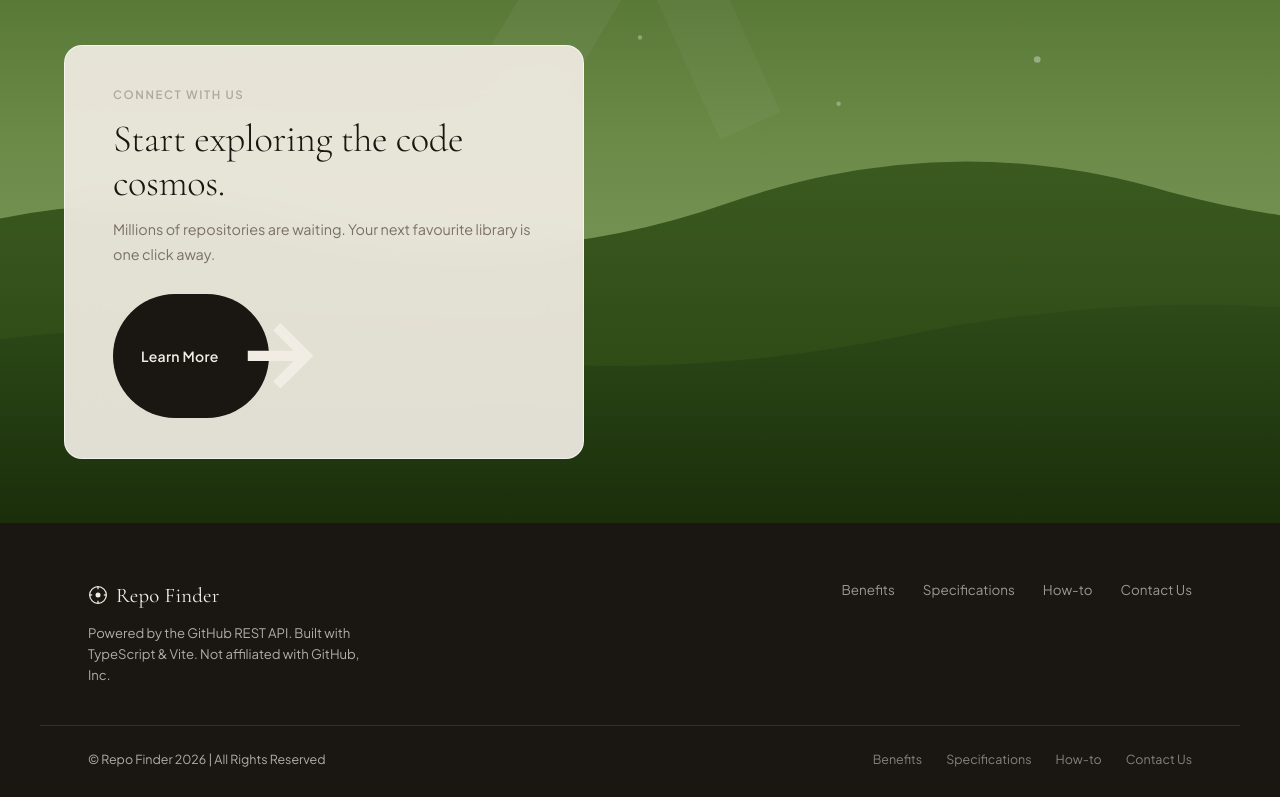
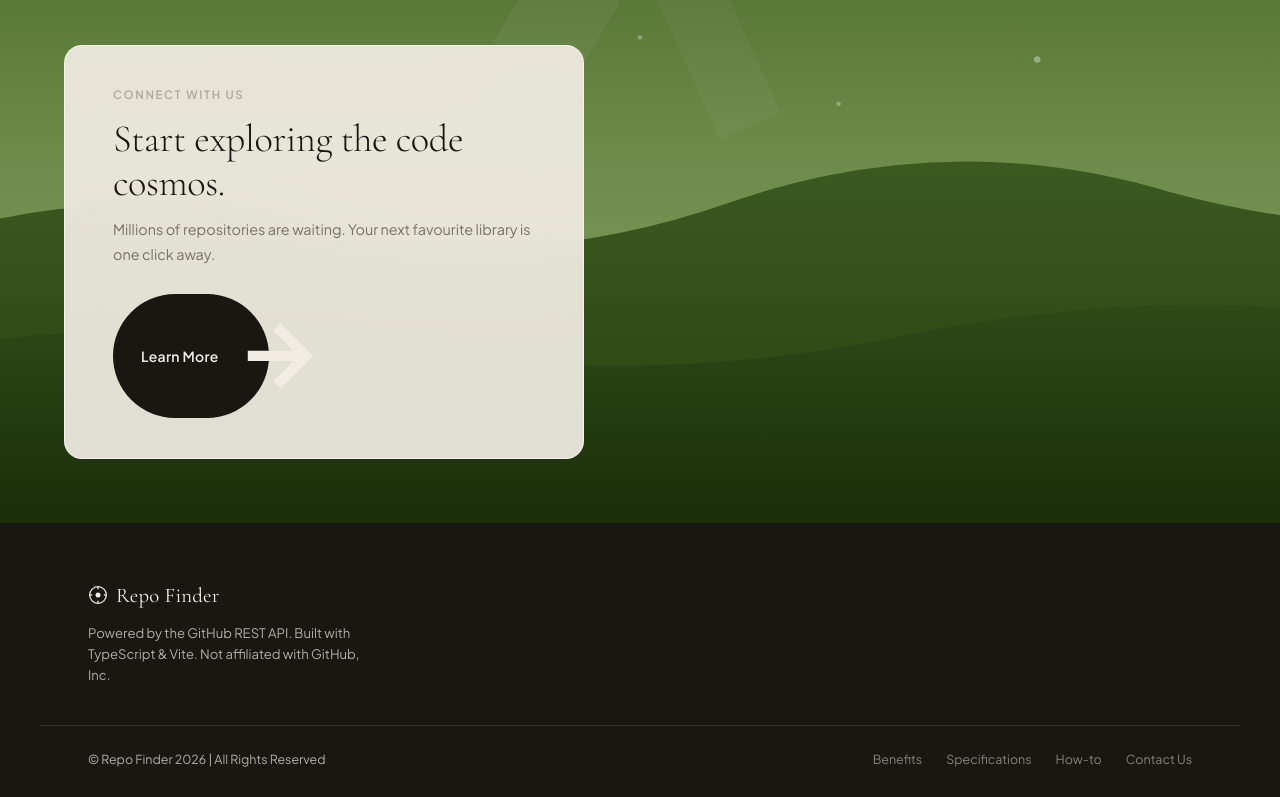
Before and after one commit to Renz-Victa/Github-Random-Repository-Finder, a plain HTML site: page index.html in a window 1280 px wide. Shown: the part 5668-6465 px from the top of the page. Drawn offline with nearby package versions, Linux system fonts and the light colour scheme.

Commit message:
index.html

```diff
--- a/index.html
+++ b/index.html
@@ -483,8 +483,6 @@
                     <p class="s-label">How-to</p>
                     <h2 class="s-head">Get Started</h2>
                 </div>
-                <p class="s-sub" style="max-width:380px">With our zero-setup interface, you're discovering repositories
-                    in seconds, no account, no API key required.</p>
             </div>
             <div class="steps-grid">
                 <div class="step-card" data-reveal>
@@ -636,12 +634,6 @@
                 <p>Powered by the GitHub REST API. Built with TypeScript &amp; Vite. Not affiliated with GitHub, Inc.
                 </p>
             </div>
-            <div class="footer-links">
-                <a href="#benefits">Benefits</a>
-                <a href="#specs">Specifications</a>
-                <a href="#how-to">How-to</a>
-                <a href="#finder">Contact Us</a>
-            </div>
         </div>
         <div class="footer-bottom">
             <span>© Repo Finder 2026 | All Rights Reserved</span>
@@ -656,7 +648,7 @@
 
     <script>
         // ============================================================
-        // RepoRoulette — TypeScript-style JavaScript
+        // Repo Finder — TypeScript-style JavaScript
         // ============================================================
 
         // --- Types (documented for clarity) ---
```
